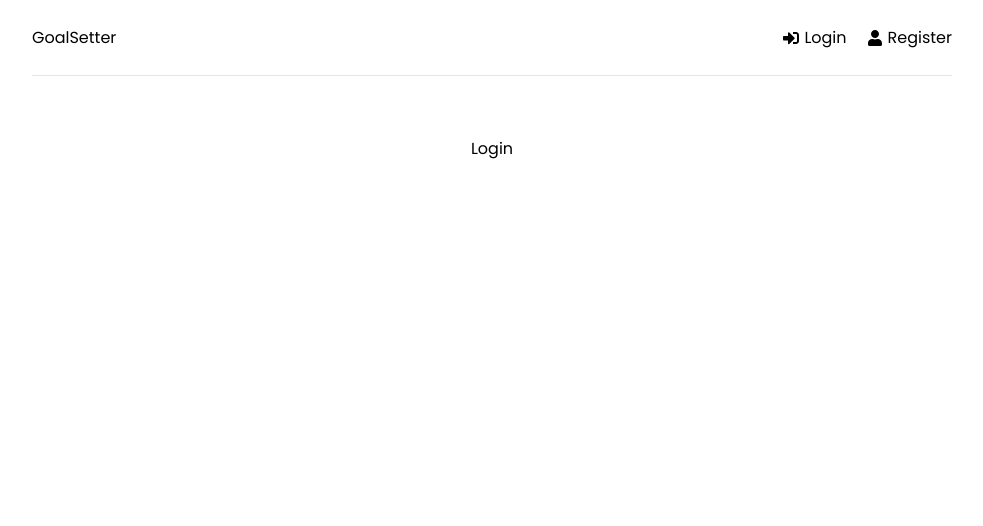
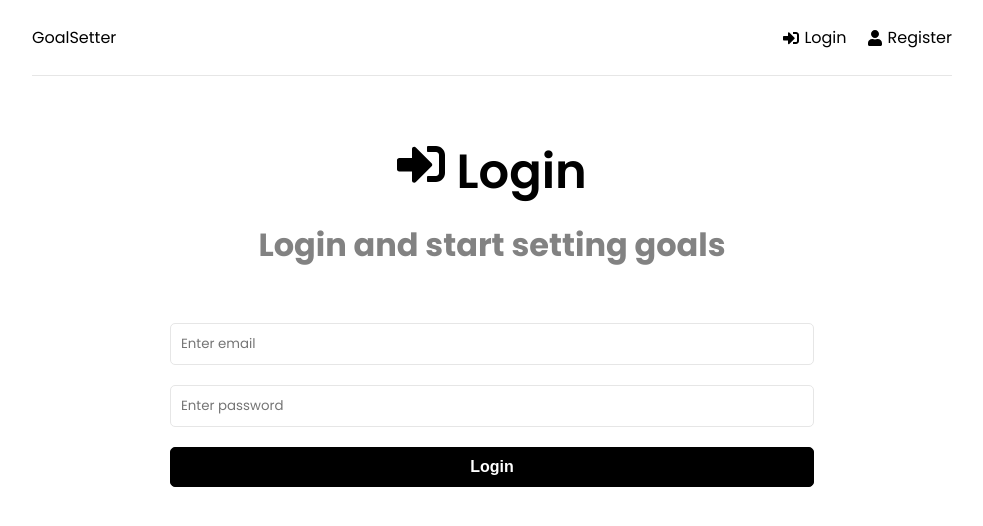
Before and after one commit to Nauman-Javed/mern-project, a React (Create React App) app in the folder frontend/: page /login in a window 1280 px wide. Shown: the top 526 px of the page, without its empty margins (148-1131 px from the left). Built offline with nearby package versions, Linux system fonts and the light colour scheme; the HTML template or start-up script is replaced by a standard one.

Commit message:
create register and login pages

```diff
--- a/frontend/src/pages/Login.jsx
+++ b/frontend/src/pages/Login.jsx
@@ -1,5 +1,64 @@
 import React from "react";
+import { useState } from "react";
+import { FaSignInAlt } from "react-icons/fa";
 
 export const Login = () => {
-  return <div>Login</div>;
+  const [formData, setFormData] = useState({
+    email: "",
+    password: "",
+  });
+
+  const onChange = (e) => {
+    setFormData((prev) => ({
+      ...prev,
+      [e.target.name]: e.target.value,
+    }));
+  };
+  const onSubmit = (e) => {
+    e.preventDefault();
+  };
+
+  const { email, password } = formData;
+  return (
+    <>
+      <section className="heading">
+        <h1>
+          <FaSignInAlt /> Login
+        </h1>
+        <p>Login and start setting goals</p>
+      </section>
+      <section className="form">
+        <form onSubmit={onSubmit}>
+          <div className="form-group">
+            <input
+              type="email"
+              className="form-control"
+              id="email"
+              name="email"
+              value={email}
+              placeholder="Enter email"
+              onChange={onChange}
+            />
+          </div>
+          <div className="form-group">
+            <input
+              type="password"
+              className="form-control"
+              id="password"
+              name="password"
+              value={password}
+              placeholder="Enter password"
+              onChange={onChange}
+            />
+          </div>
+
+          <div className="form-group">
+            <button type="submit" className="btn btn-block">
+              Login
+            </button>
+          </div>
+        </form>
+      </section>
+    </>
+  );
 };
--- a/frontend/src/pages/Register.jsx
+++ b/frontend/src/pages/Register.jsx
@@ -77,7 +77,7 @@
           </div>
           <div className="form-group">
             <button type="submit" className="btn btn-block">
-              Submit
+              Register
             </button>
           </div>
         </form>
```
